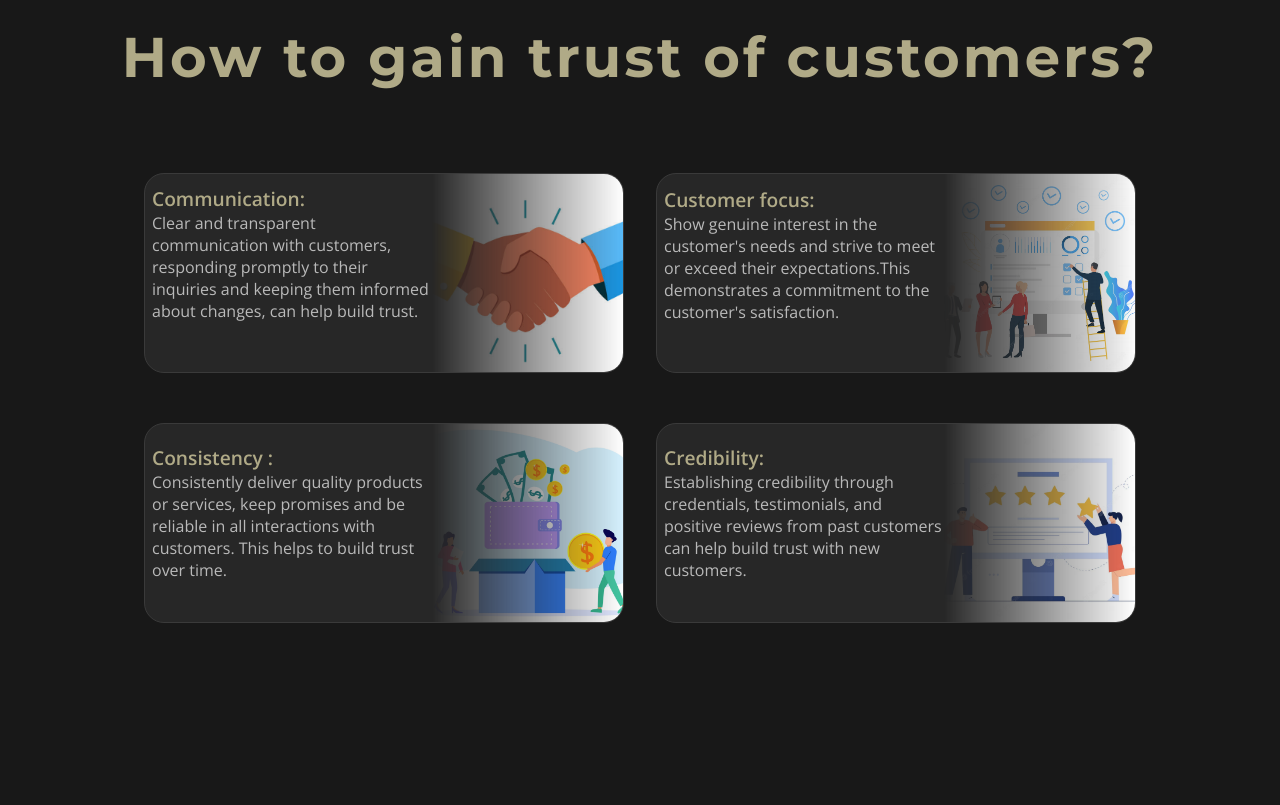
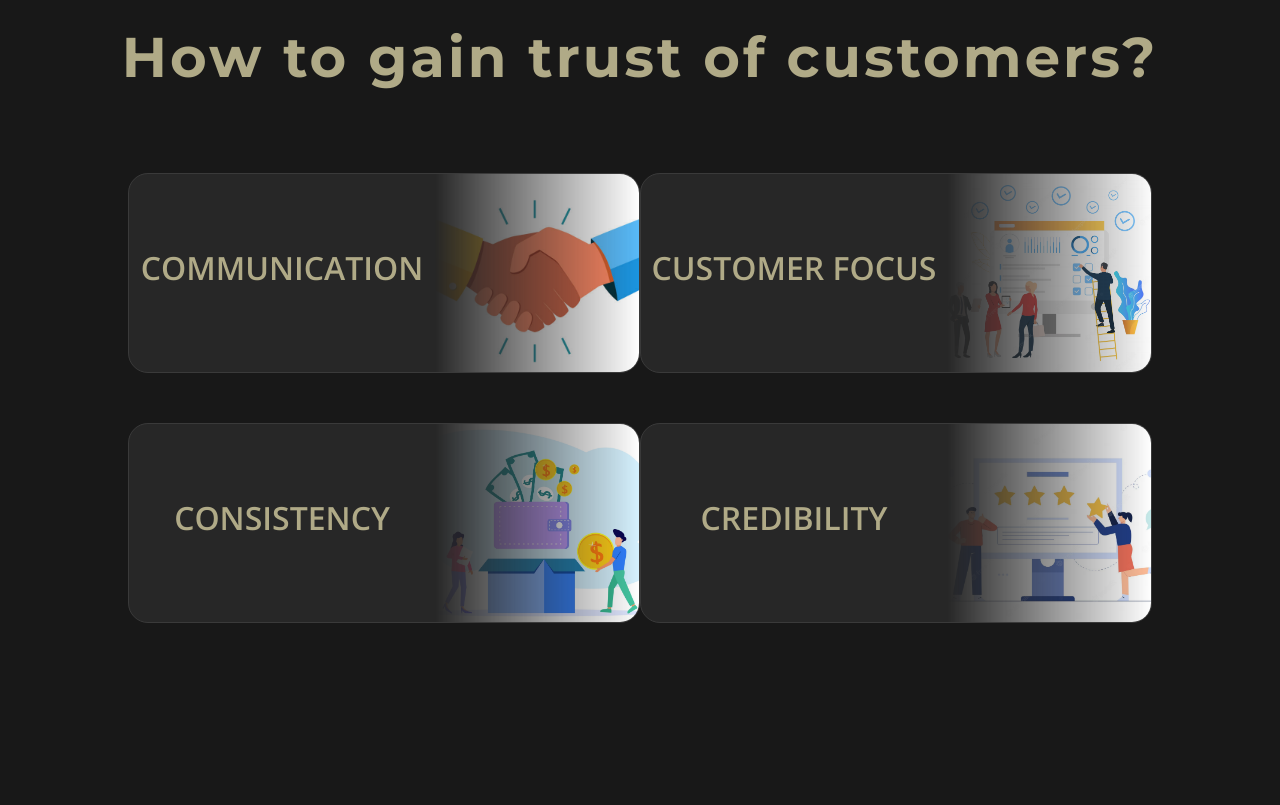
Before and after one commit to theMajorKimono/Careo, a plain HTML site: page index.html in a window 1280 px wide. Shown: the part 813-1618 px from the top of the page. Drawn offline with nearby package versions, Linux system fonts and the light colour scheme.

Commit message:
cards edit

```diff
--- a/index.html
+++ b/index.html
@@ -46,36 +46,24 @@
                 <!-- <img class="dna-img" src="./images/dna.gif" alt=""> -->
                 <div class="cards-left">
                     <div class="card1">
-                        <p><span class="consistency">Communication:</span>
-                            <br> Clear and transparent communication with customers, responding promptly to
-                            their inquiries and keeping them informed about changes, can help build trust.
+                        <p><span class="consistency">COMMUNICATION</span>
                         </p>
                         <img class="handshake" src="./images/handshake.jpg" alt="">
                     </div>
                     <div class="card2">
-                        <p><span class="consistency">Consistency : </span>
-                            <br>
-                            Consistently deliver quality products or services, keep promises and be reliable
-                            in all interactions with customers. This helps to build trust over time.
+                        <p><span class="consistency">CONSISTENCY</span>
                         </p>
                         <img class="package" src="./images/package.jpeg" alt="">
                     </div>
                 </div>
                 <div class="cards-right">
                     <div class="card3">
-                        <p><span class="consistency">Customer focus:</span>
-                            <br> Show genuine interest in the customer's needs and strive to meet
-                            or
-                            exceed
-                            their expectations.This demonstrates a commitment to the customer's satisfaction.
+                        <p><span class="consistency">CUSTOMER FOCUS</span>
                         </p>
                         <img class="presentation" src="./images/presentation.avif" alt="">
                     </div>
                     <div class="card4">
-                        <p><span class="consistency">Credibility:</span>
-                            <br> Establishing credibility through credentials,
-                            testimonials, and positive reviews from past customers can help build trust with new
-                            customers.
+                        <p><span class="consistency">CREDIBILITY</span>
                         </p>
                         <img class="review" src="./images/review.avif" alt="">
                     </div>
--- a/styles/style.css
+++ b/styles/style.css
@@ -166,7 +166,7 @@ body {
 }
 
 .card1 {
-    width: 60vh;
+    width: 64vh;
     height: 25vh;
     background-color: #ffffff10;
     margin-bottom: 50px;
@@ -188,7 +188,8 @@ body {
 
 .card1 p {
     width: 60%;
-    padding: 11px 0 0 7px;
+    padding-top: 9vh;
+    text-align: center;
     color: #ffffffad;
     font-family: 'Open Sans', sans-serif;
 }
@@ -202,7 +203,7 @@ body {
 }
 
 .card2 {
-    width: 60vh;
+    width: 64vh;
     height: 25vh;
     background-color: #ffffff10;
     margin-bottom: 50px;
@@ -224,13 +225,14 @@ body {
 
 .consistency {
     font-weight: 600;
-    font-size: larger;
+    font-size: 4vh;
     color: #b0aa87;
 }
 
 .card2 p {
     width: 60%;
-    padding: 20px 0 0 7px;
+    padding-top: 9vh;
+    text-align: center;
     color: #ffffffad;
     font-family: 'Open Sans', sans-serif;
 }
@@ -254,7 +256,7 @@ body {
 }
 
 .card3 {
-    width: 60vh;
+    width: 64vh;
     height: 25vh;
     background-color: #ffffff10;
     margin-bottom: 50px;
@@ -276,9 +278,10 @@ body {
 
 .card3 p {
     width: 60%;
-    padding: 12px 0 0 7px;
+    padding-top: 9vh;
     color: #ffffffad;
     font-family: 'Open Sans', sans-serif;
+    text-align: center;
 }
 
 .presentation {
@@ -290,7 +293,7 @@ body {
 }
 
 .card4 {
-    width: 60vh;
+    width: 64vh;
     height: 25vh;
     background-color: #ffffff10;
     margin-bottom: 50px;
@@ -304,7 +307,8 @@ body {
 
 .card4 p {
     width: 60%;
-    padding: 20px 0 0 7px;
+    padding-top: 9vh;
+    text-align: center;
     color: #ffffffad;
     font-family: 'Open Sans', sans-serif;
 }
```
